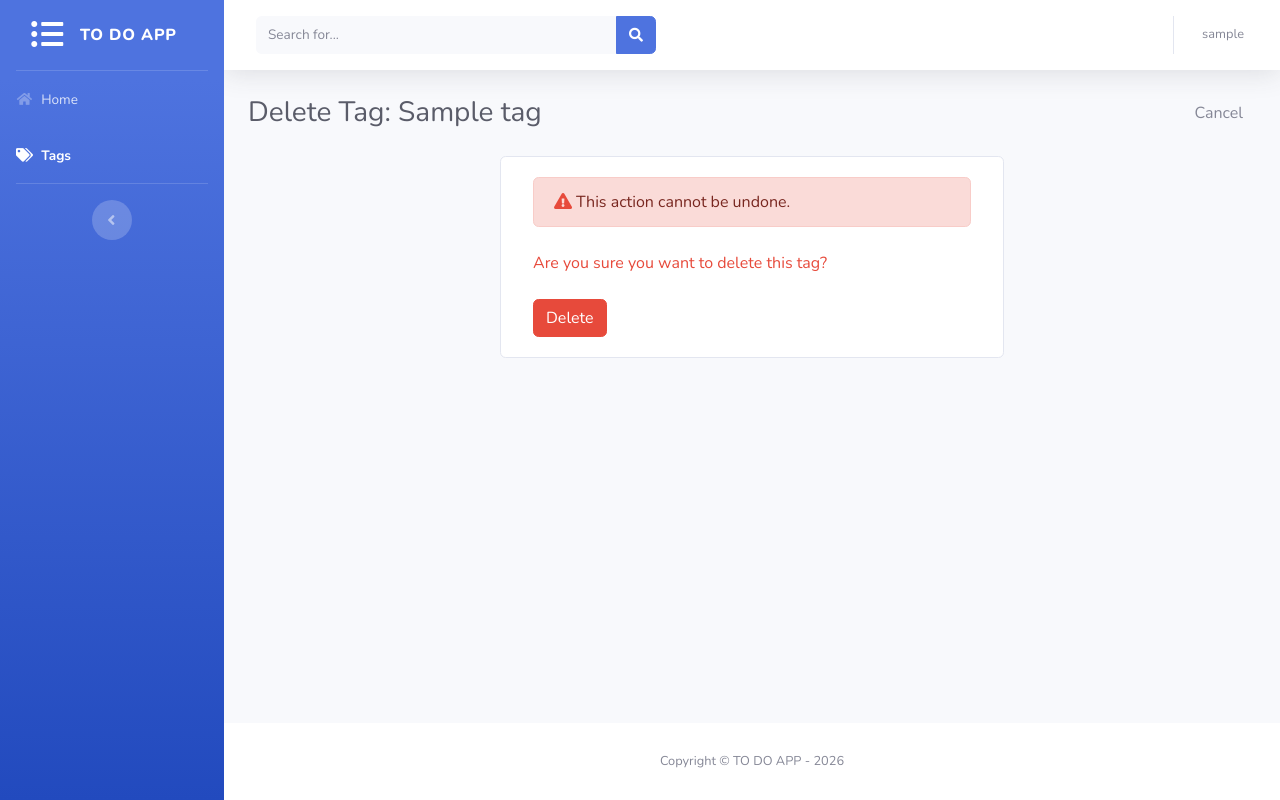
After one commit to Exteriordemonic/py-to-do-list, a Django app: page /tasks/tags/delete/1/ in a window 1280 px wide. The commit adds this page. Run offline with Django 5.2, Linux system fonts and the light colour scheme; a user stored in the database is signed in; tables that the repository leaves empty hold one stand-in row (values such as "Sample post"); some libraries are stand-ins or nearby versions.

Commit message:
feat: Add tag deletion functionality with corresponding view, URL route, and update tags list template

```diff
--- a/tasks/urls.py
+++ b/tasks/urls.py
@@ -9,6 +9,7 @@ from tasks.views import (
     TagListView,
     TagCreateView,
     TagUpdateView,
+    TagDeleteView,
 )
 
 urlpatterns = [
@@ -20,4 +21,5 @@ urlpatterns = [
     path("tags/", TagListView.as_view(), name="tag-list"),
     path("tags/create/", TagCreateView.as_view(), name="tag-create"),
     path("tags/update/<int:pk>/", TagUpdateView.as_view(), name="tag-update"),
+    path("tags/delete/<int:pk>/", TagDeleteView.as_view(), name="tag-delete"),
 ]
--- a/tasks/views.py
+++ b/tasks/views.py
@@ -77,6 +77,14 @@ class TagUpdateView(LoginRequiredMixin, UpdateView):
         return kwargs
 
 
+class TagDeleteView(LoginRequiredMixin, DeleteView):
+    model = Tag
+    success_url = reverse_lazy("tasks:tag-list")
+
+    def get_queryset(self):
+        return Tag.objects.filter(user=self.request.user)
+
+
 @login_required
 def complete_task(request, pk):
     task = Task.objects.get(pk=pk, user=request.user)
--- a/templates/includes/tags-list.html
+++ b/templates/includes/tags-list.html
@@ -28,7 +28,7 @@
             </td>
             <td>
               <a
-                href=""
+                href="{% url 'tasks:tag-delete' tag.pk %}"
                 class="btn btn-danger"
                 >Delete</a
               >
--- /dev/null
+++ b/templates/tasks/tag_confirm_delete.html
@@ -0,0 +1,30 @@
+{% extends "base.html" %}
+
+{% block page-header-title %}
+    Delete Tag: {{ object.name }}
+{% endblock page-header-title %}
+
+{% block page-header-actions %}
+    {% if object %}
+        <a href="{% url 'index' %}" class="btn btn-outline">Cancel</a>
+    {% endif %}
+{% endblock page-header-actions %}
+
+{% block content %}
+  <div class="card bg-base-100 shadow-md border border-base-content/10 mt-8 max-w-lg mx-auto col-12 col-sm-6">
+    <div class="card-body">
+      <form method="post" class="flex flex-col gap-6">
+        {% csrf_token %}
+        <div class="alert alert-danger mb-4">
+          <span><i class="fa fa-exclamation-triangle mr-1 text-danger"></i>This action cannot be undone.</span>
+        </div>
+        <p class="text-danger mb-4">Are you sure you want to delete this tag?</p>
+        <div class="flex gap-2 mt-4">
+          <button type="submit" class="btn btn-danger">
+            Delete
+          </button>
+        </div>
+      </form>
+    </div>
+  </div>
+{% endblock %}
```
